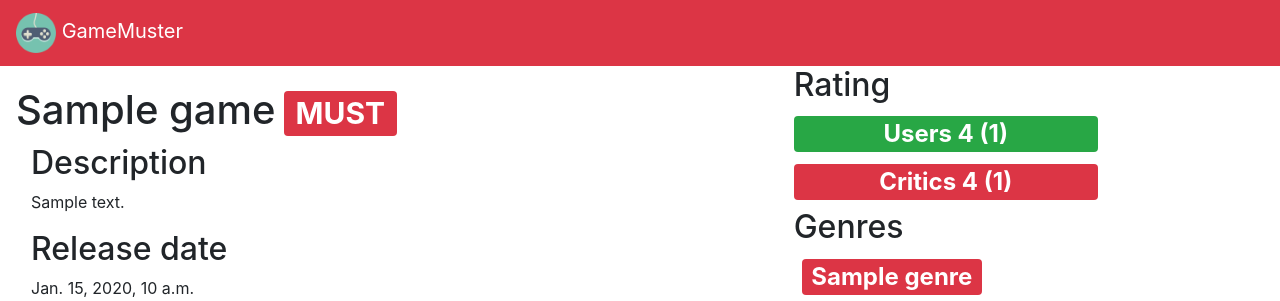
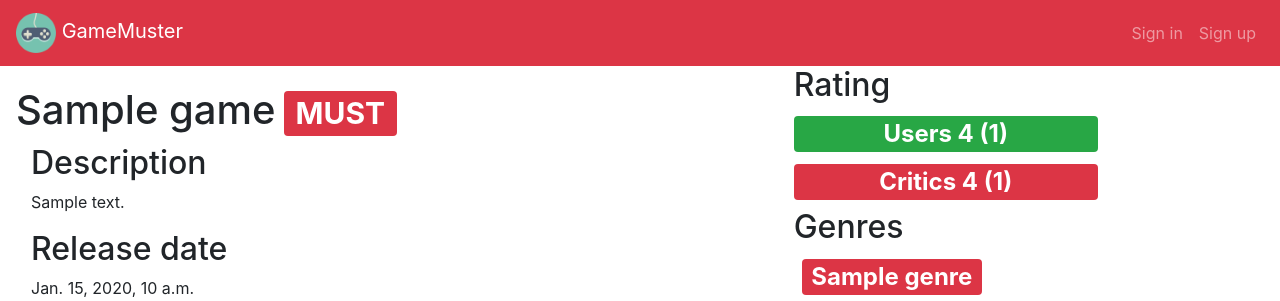
Before and after one commit to Nderkovich/GameMuster, a Django app: template GameMuster/game_app/templates/Games/game.html in a window 1280 px wide. Shown: the top 301 px of the page. Run offline with Django 3.2, Linux system fonts and the light colour scheme; the template is opened without the code that fills it: most values are stand-ins (such as "Sample title", 1, 10 or a date in 2020); some libraries are stand-ins or nearby versions.

Commit message:
Changed base template

```diff
--- a/GameMuster/game_app/templates/Games/base.html
+++ b/GameMuster/game_app/templates/Games/base.html
@@ -24,11 +24,23 @@
 
 <body>
     <div class="container-fluid main-container">
-        <nav class="navbar navbar-dark bg-danger">
+        <nav class="navbar navbar-dark bg-danger navbar navbar-expand-lg">
             <a class="navbar-brand" href="{% url 'games:main_page' %}">
                 <img src="{% static "img/game.png" %}" width="40" height="40" alt="">
                 <span>GameMuster</span>
             </a>
+            <div class="collapse navbar-collapse" id="navbarNavAltMarkup"></div>
+                <div class="navbar-nav">
+                    {% if user.is_authenticated %}
+                        <a class="navbar-brand" href="{% url 'games:profile' user.id %}">
+                                Profile
+                        </a>
+                    {% else %}
+                        <a class="nav-item nav-link" href="{% url 'games:sign_in' %}">Sign in</a>
+                        <a class="nav-item nav-link" href="{% url 'games:sign_up' %}">Sign up</a>
+                    {% endif %}
+                </div>
+            </div>
         </nav>
     </div>
     <div class="container-fluid">
```
